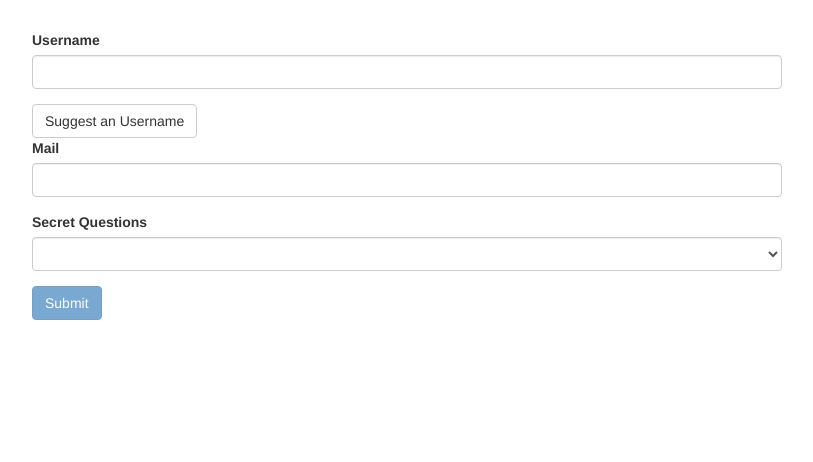
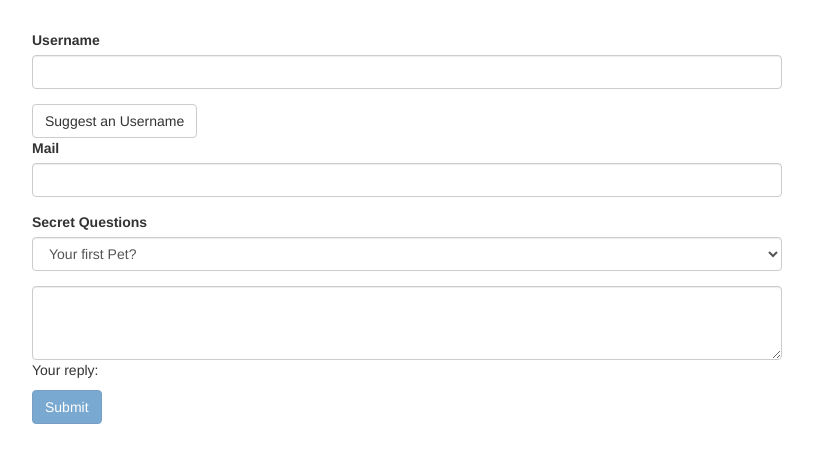
Before and after one commit to alemarketa/angular-TDforms, an Angular app: page / in a window 1280 px wide. Shown: the top 462 px of the page, without its empty margins (233-1046 px from the left). Built offline with nearby package versions, Linux system fonts and the light colour scheme.

Commit message:
secret question-answer handling

```diff
--- a/src/app/app.component.html
+++ b/src/app/app.component.html
@@ -18,10 +18,19 @@
         </div>
         <div class="form-group">
           <label for="secret">Secret Questions</label>
-          <select id="secret" class="form-control" ngModel name="secret">
+          <select id="secret" class="form-control" [ngModel]="defaultQuestion" name="secret">
             <option value="pet">Your first Pet?</option>
             <option value="teacher">Your first teacher?</option>
           </select>
+        </div>
+        <textarea
+        name="questionAnswer"
+        rows="3"
+        class="form-control"
+        [(ngModel)]="answer">
+        </textarea>
+        <div>
+          <p>Your reply:{{answer}}</p>
         </div>
         <button class="btn btn-primary" type="submit" [disabled]="!f.valid">Submit</button>
       </form>
--- a/src/app/app.component.ts
+++ b/src/app/app.component.ts
@@ -10,6 +10,8 @@ import { stat } from 'fs';
 export class AppComponent {
 
   @ViewChild('f', {static: false}) signupForm: NgForm;
+  defaultQuestion = 'pet';
+  answer = '';
 
   suggestUserName() {
     const suggestedName = 'Superuser';
```
